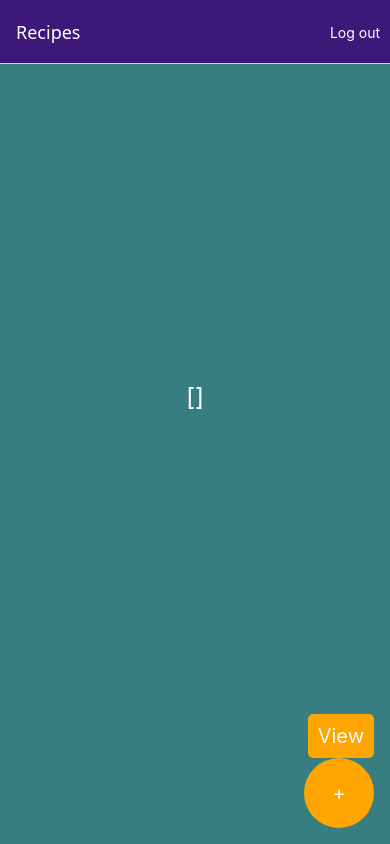
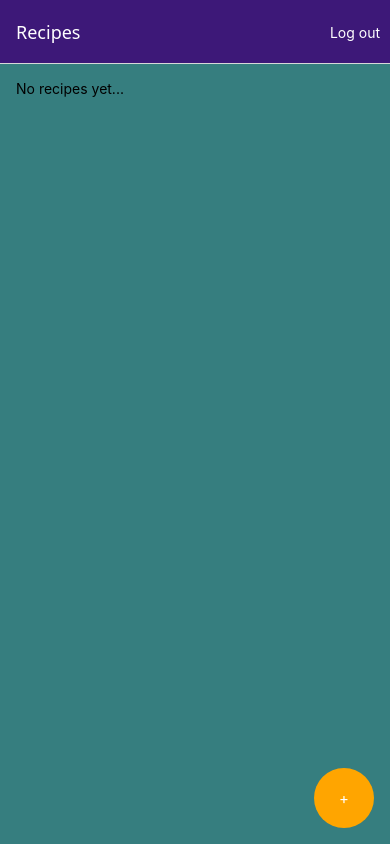
Before and after one commit to Parzival2066931/RecipeEasy, a React Native app: screen /RecipeList in a window 390 px wide. Built offline with nearby package versions, Linux system fonts and the light colour scheme.

Commit message:
added FlatList and MaterialIcons to recipeList

```diff
--- a/App.js
+++ b/App.js
@@ -16,7 +16,7 @@ function AppNavigation() {
     const insets = useSafeAreaInsets();
 
     return (
-        <View style={{ flex: 1, backgroundColor: 'red', paddingBottom: insets.bottom}}>
+        <View style={{ flex: 1, paddingBottom: insets.bottom}}>
 
             <Stack.Navigator
                 initialRouteName="LoginForm"
--- a/forms/RecipeList.js
+++ b/forms/RecipeList.js
@@ -1,7 +1,8 @@
-import { BackHandler, StyleSheet, Text, View } from 'react-native';
+import { BackHandler, StyleSheet, Text, View, FlatList } from 'react-native';
 import { SubmitButton } from '../components/SubmitButton';
 import { useEffect, useState  } from 'react';
 import { LoginForm } from './LoginForm';
+import { MaterialCommunityIcons } from '@expo/vector-icons';
 
 
 
@@ -20,6 +21,9 @@ export function RecipeList({navigation, route}) {
     description: display?.description
   }
 
+  const categoryIcons = ["coffee", "hamburger", "blender"]
+
+
 
   useEffect(() => {
     if (display) {
@@ -37,17 +41,34 @@ export function RecipeList({navigation, route}) {
   }, [])
 
 
-  function list() {
+  function list(recipe) {
+    console.log(recipe)
     return (
-      <Text style={ styles.text }>
-        { JSON.stringify(recipes) }
-      </Text>
-    )
+      <View style={{ flexDirection: 'row', width: '100%' }}>
+
+        <View style={{ flex: 1 }}>
+          <MaterialCommunityIcons
+            name={categoryIcons[recipe.category]}
+            size={40}
+            color="white"
+          />
+
+          <Text style={styles.text}>
+            {recipe.durationHours + "h" + recipe.durationMinutes}
+          </Text>
+        </View>
+
+        <View style={{ flex: 1 }}>
+          <Text style={styles.text}>{recipe.name}</Text>
+          <Text style={styles.text}>{recipe.description ?? ""}</Text>
+        </View>
+      </View>
+    );
   }
-  function handleUpdateRecipe() {
-    let randomRecipe = recipes[Math.floor(Math.random() * recipes.length)];
-    navigation.navigate('RecipeForm', randomRecipe)
-  }
+  // function handleUpdateRecipe() {
+  //   let randomRecipe = recipes[Math.floor(Math.random() * recipes.length)];
+  //   navigation.navigate('RecipeForm', randomRecipe)
+  // }
 
   function handleAddRecipe() {
     navigation.navigate('RecipeForm')
@@ -55,15 +76,20 @@ export function RecipeList({navigation, route}) {
   return(
     <View style={[styles.container,]}>
       <View style={styles.content}>
-        { list() }
+        <FlatList
+          style={{ width: '100%' }}
+          data={recipes}
+          renderItem={({ item: recipe }) => list(recipe)}
+          ListEmptyComponent={<Text>No recipes yet...</Text>}
+        />
       </View>
 
       <View style={styles.buttonContainer}>
-        <SubmitButton
+        {/* <SubmitButton
           textStyle={styles.buttonText}
           label="View"
           onPress={handleUpdateRecipe}
-        />
+        /> */}
         <SubmitButton
           style={styles.button}
           textStyle={styles.buttonText}
@@ -100,8 +126,8 @@ const styles = StyleSheet.create({
   },
 
   button: {
-    width: 70,
-    height: 70,
+    width: 60,
+    height: 60,
 
     backgroundColor: 'orange',
     borderRadius: 35,
@@ -112,7 +138,7 @@ const styles = StyleSheet.create({
 
   buttonText: {
     color: 'white',
-    fontSize: 20,
+    fontSize: 15,
   },
 
   logout: {
--- a/package.json
+++ b/package.json
@@ -3,6 +3,7 @@
   "version": "1.0.0",
   "main": "index.js",
   "dependencies": {
+    "@expo/vector-icons": "^15.0.2",
     "@react-native-picker/picker": "2.11.4",
     "@react-navigation/native": "^7.3.18",
     "@react-navigation/native-stack": "^7.18.10",
```
Also changed, not shown: 1 other file (tests, documents, lock files or other folders).
